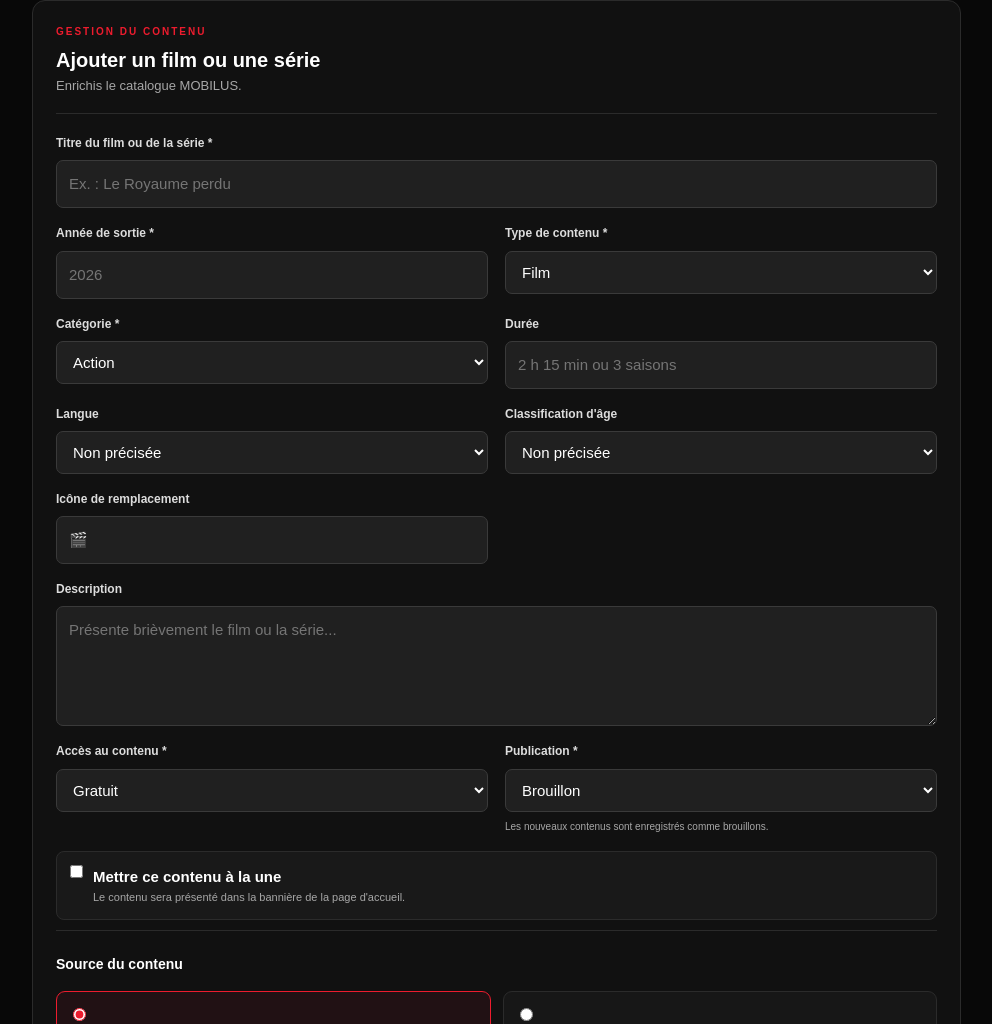
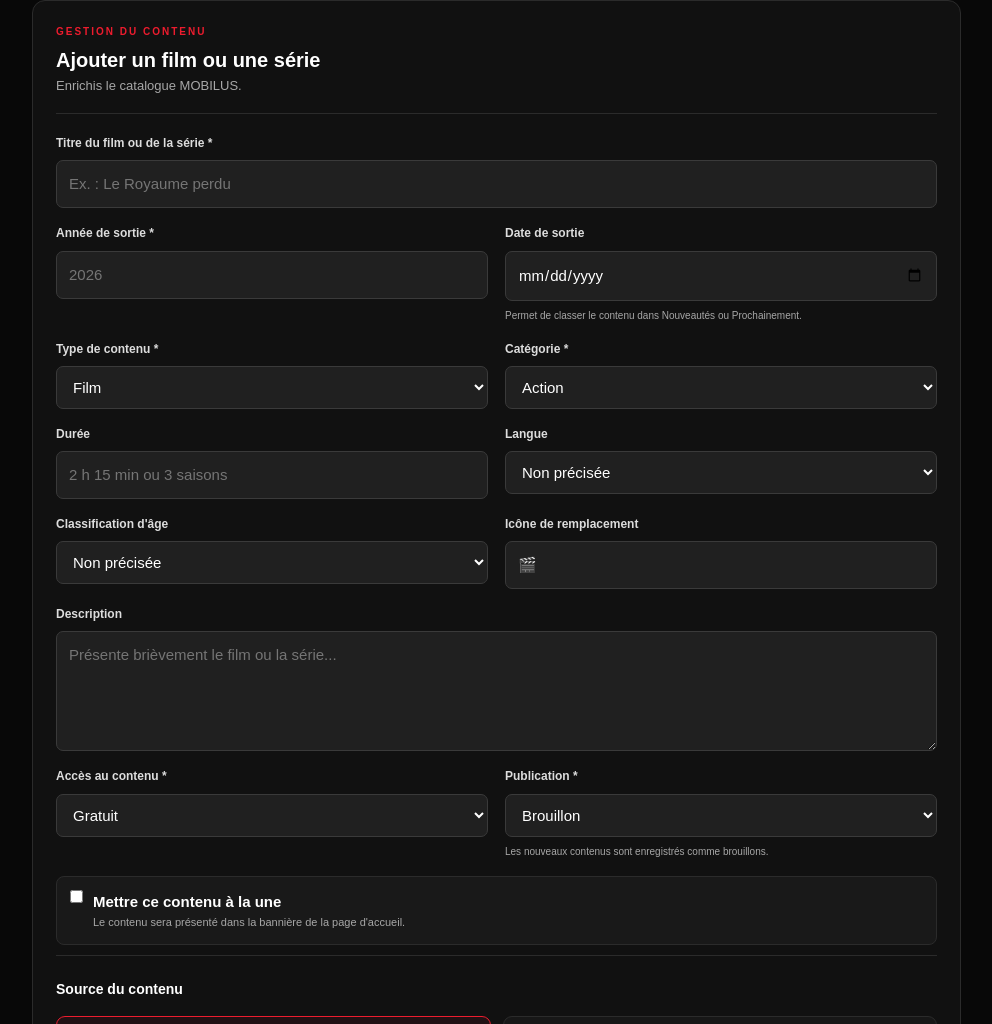
Before and after one commit to AgisheMossi/Mobilus, a plain HTML site: page admin.html in a window 1280 px wide. Shown: the part 1430-2454 px from the top of the page, without its empty margins (271-1263 px from the left). Drawn offline with nearby package versions, Linux system fonts and the light colour scheme.

Commit message:
Update admin.html

```diff
--- a/admin.html
+++ b/admin.html
@@ -234,6 +234,15 @@
                     <input type="number" id="annee"
                         min="1900" max="2100"
                         placeholder="2026" required>
+                </div>
+
+                <div class="field">
+                    <label for="dateSortie">Date de sortie</label>
+                    <input type="date" id="dateSortie">
+                    <small>
+                        Permet de classer le contenu dans Nouveautés
+                        ou Prochainement.
+                    </small>
                 </div>
 
                 <div class="field">
@@ -474,3 +483,4 @@
 
 </body>
 </html>
+</html>
```
